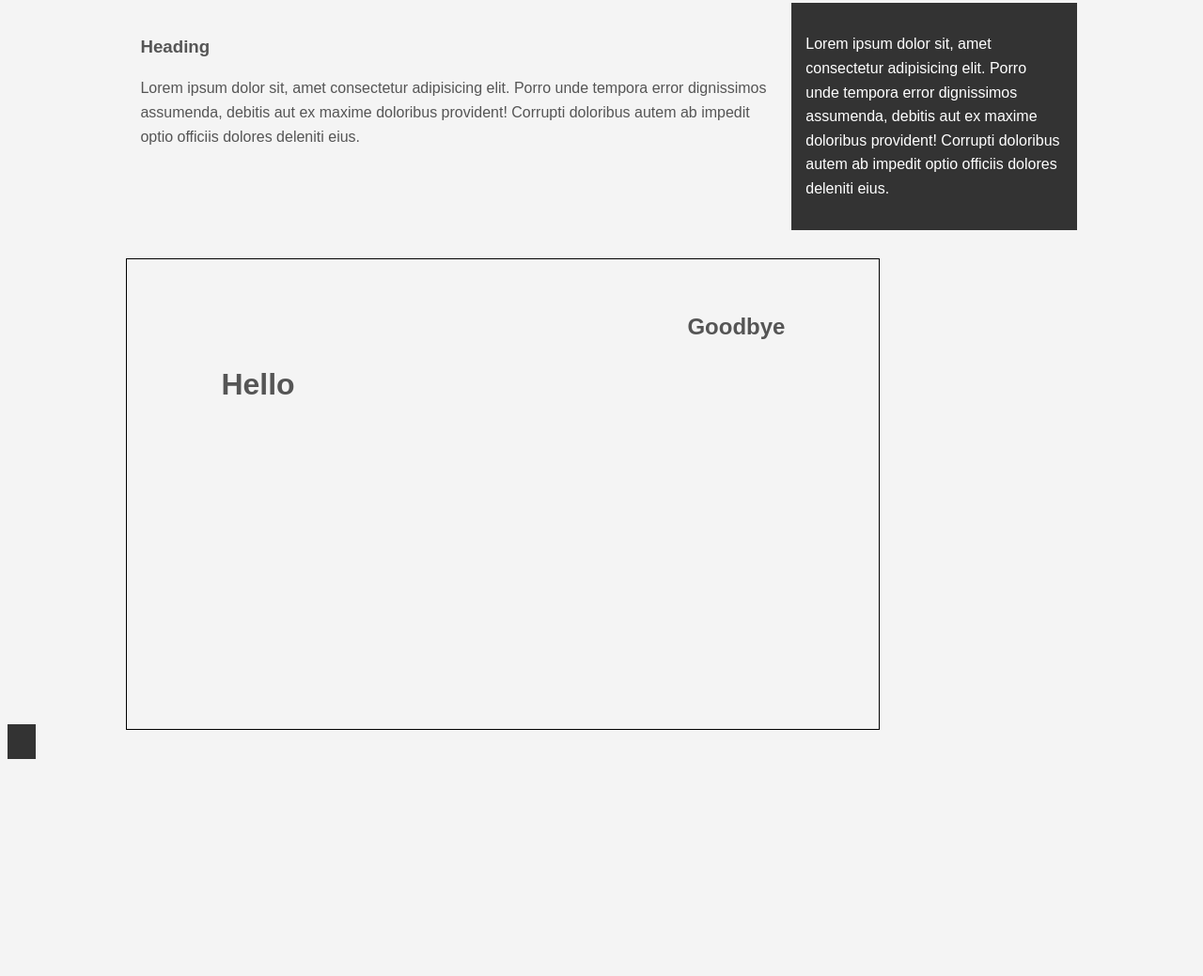
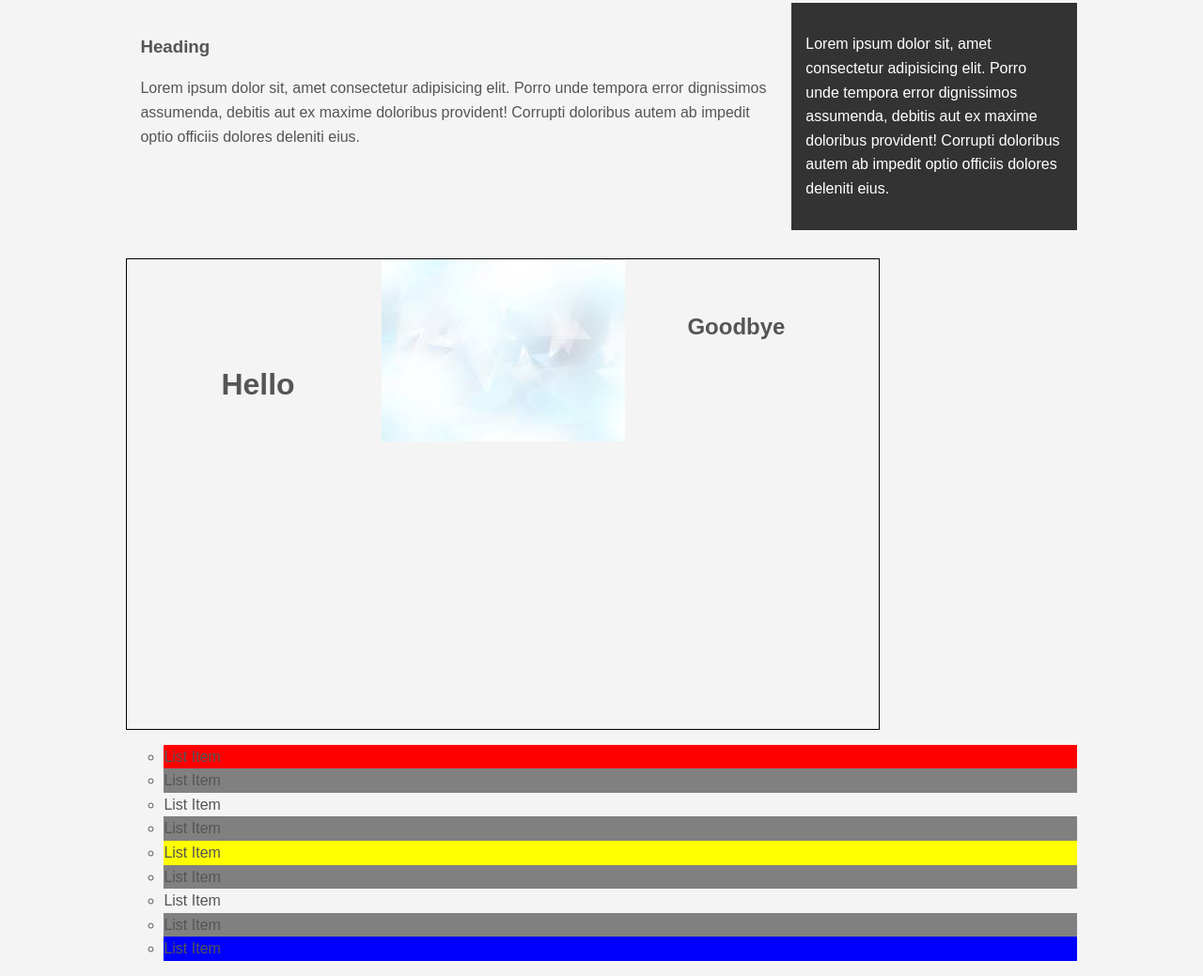
Before and after one commit to Xavski/CSS-Crash-Course, a plain HTML site: page index.html in a window 1280 px wide. Shown: the part 1433-2472 px from the top of the page at 94% size. Before the commit the page ends 2243 px from the top, so only its background shows below. Drawn offline with Linux system fonts and the light colour scheme.

Commit message:
Css changes finalised

```diff
--- a/css/style.css
+++ b/css/style.css
@@ -185,6 +185,11 @@ body {
     border:1px solid black;
     margin-top:30px;
     position:relative;
+    background-image:url('../images/bgimage.jpeg');
+    background-repeat:no-repeat;
+
+    background-position:100px 200px;
+    background-position:center top;
 
 }
 
@@ -199,3 +204,30 @@ body {
     top:40px;
     right:100px;
 }
+
+.fix-me{
+    position:fixed;
+    top:400px;
+}
+
+.my-list li:first-child{
+    background:red;
+}
+.my-list li:last-child{
+    background:blue;
+}
+
+.my-list li:nth-child(5){
+    background:yellow;
+
+}
+
+.my-list li:nth-child(even){
+    background:grey;
+
+
+}
+
+.my-list{
+    list-style: circle;
+}
--- a/index.html
+++ b/index.html
@@ -124,8 +124,19 @@
         <h2>Goodbye</h2>
 
       </div>
+      <ul class="my-list">
+        <li>List Item</li>
+        <li>List Item</li>
+        <li>List Item</li>
+        <li>List Item</li>
+        <li>List Item</li>
+        <li>List Item</li>
+        <li>List Item</li>
+        <li>List Item</li>
+        <li>List Item</li>
+      </ul>
     </div>
     <!--./container-->
-    <a class="button" href=""></a>
+    <a class="fix-me button" href="">Hello</a>
   </body>
 </html>
```
Also changed, not shown: images/bgimage.jpeg (added).
